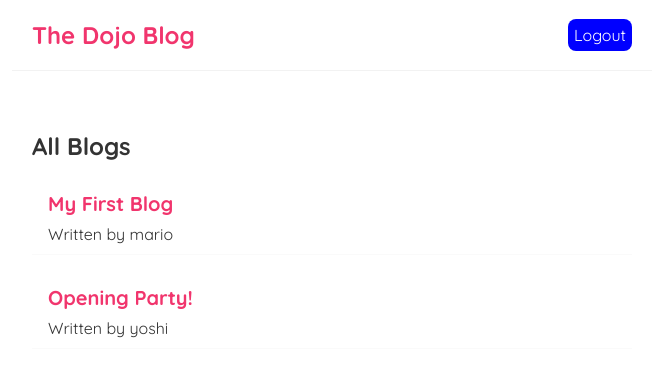
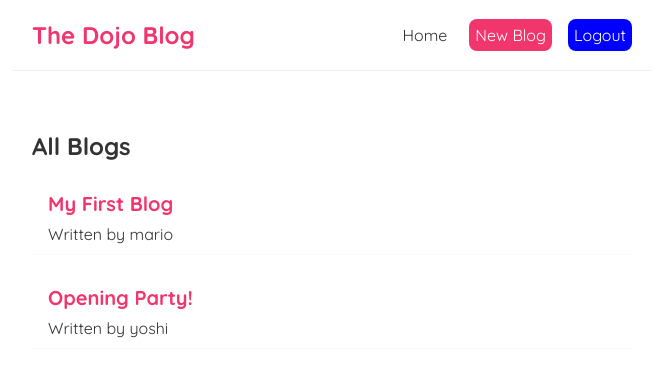
Before and after one commit to orvinjedalava/Demos, a React (Create React App) app in the folder NetNinja/dojo-blog/: page /login in a window 1280 px wide. Both pictures are taken after a click on the button "Login". Shown: the top 376 px of the page, without its empty margins (308-971 px from the left). Built offline with nearby package versions, Linux system fonts and the light colour scheme; data requests are answered from the project's data file.

Commit message:
Fixing issues

```diff
--- a/NetNinja/dojo-blog/src/components/Navbar.tsx
+++ b/NetNinja/dojo-blog/src/components/Navbar.tsx
@@ -7,19 +7,22 @@ export const Navbar: React.FC = () => {
     const navBarLinkButtonStyle = {
         color: "white",
         backgroundColor: '#f1356d',
-        borderRadius: '8px'
+        borderRadius: '8px',
+        cursor: 'pointer'
     };
 
     const navBarLoginButtonStyle = {
         color: "white",
         backgroundColor: 'green',
-        borderRadius: '8px'
+        borderRadius: '8px',
+        cursor: 'pointer'
     };
 
     const navBarLogoutButtonStyle = {
         color: "white",
         backgroundColor: 'blue',
-        borderRadius: '8px'
+        borderRadius: '8px',
+        cursor: 'pointer'
     };
 
     const navigate: NavigateFunction = useNavigate();
@@ -38,10 +41,9 @@ export const Navbar: React.FC = () => {
         <nav className="navbar">
             <h1>The Dojo Blog</h1>
             <div className="links">
-                {isAuthenticated
-                 && <Link to="/">Home</Link>
-                 && <Link to="/create" style={ navBarLinkButtonStyle }>New Blog</Link>
-                 && <a style={navBarLogoutButtonStyle} onClick={handleLogout}>Logout</a>}
+                 {isAuthenticated && <Link to="/">Home</Link>}
+                 {isAuthenticated && <Link to="/create" style={ navBarLinkButtonStyle }>New Blog</Link>}
+                 {isAuthenticated && <a style={navBarLogoutButtonStyle} onClick={handleLogout}>Logout</a>}
             </div>
         </nav>
     );
```
